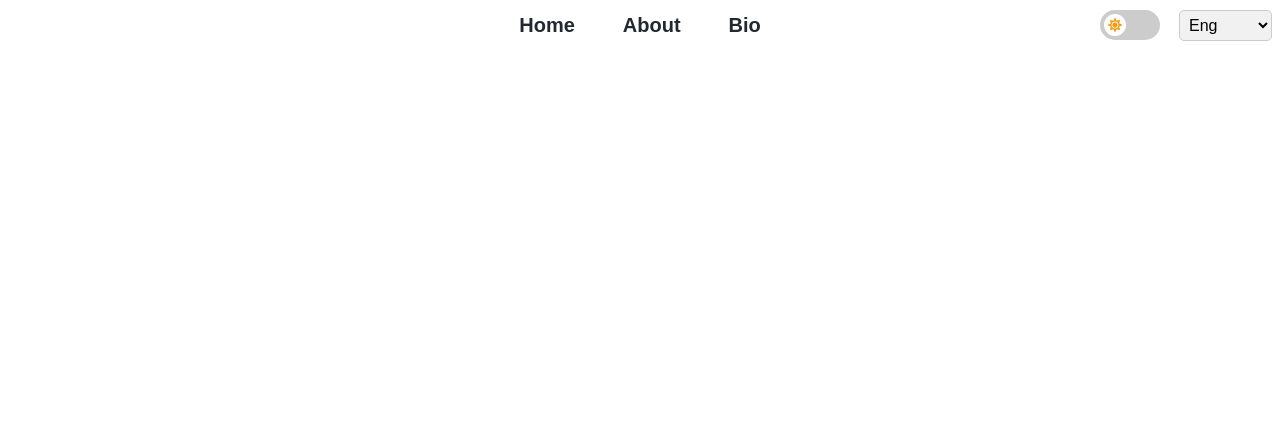
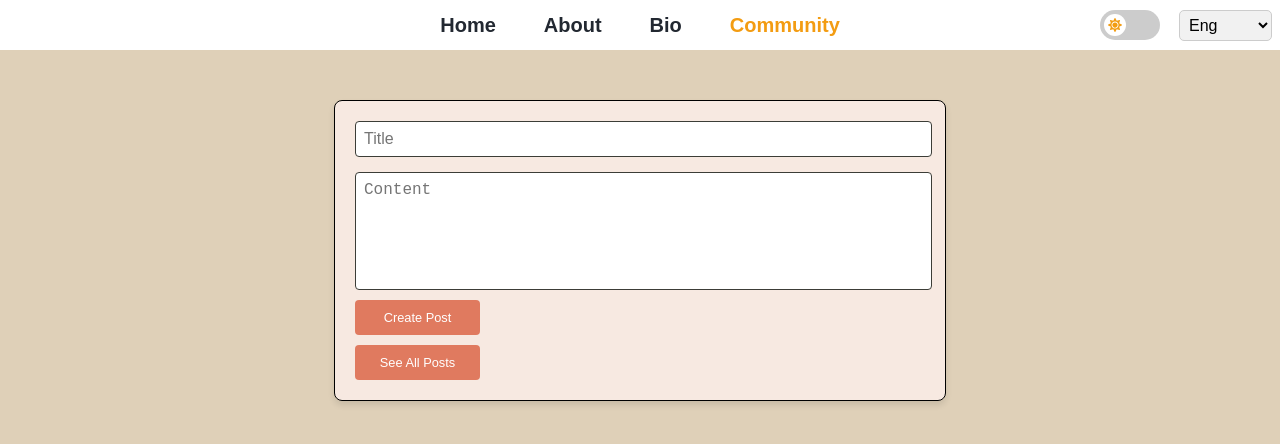
Before and after one commit to Sikharulidze/My-web-page, a React (Vite) app: page /community in a window 1280 px wide. Shown: the top 444 px of the page. Built offline with nearby package versions, Linux system fonts and the light colour scheme.

Commit message:
changed contact page name and fixed translations in json files

```diff
--- a/src/App.css
+++ b/src/App.css
@@ -593,7 +593,7 @@ body.dark .social-icon {
 }
 
 .post-creation {
-  background-color: #fff;
+  background-color: #f7e9e1;
   padding: 20px;
   border-radius: 8px;
   box-shadow: 0 4px 6px rgba(0, 0, 0, 0.1);
@@ -626,7 +626,7 @@ body.dark .social-icon {
 
 .post-creation button {
   padding: 10px 20px;
-  background-color: #007bff;
+  background-color: #e07a5f;
   color: white;
   border: none;
   border-radius: 4px;
@@ -641,5 +641,5 @@ body.dark .social-icon {
 }
 
 .post-creation button:hover {
-  background-color: #0056b3;
+  background-color: #d45f43;
 }
--- a/src/App.jsx
+++ b/src/App.jsx
@@ -8,7 +8,7 @@ import language_rus from "./locales/rus.json";
 import Home from "./pages/Home";
 import About from "./pages/About";
 import Bio from "./pages/Bio";
-import Contact from "./pages/Contact";
+import Community from "./pages/Community";
 import Layout from "./Layout";
 import ThemeManager from "./ThemeManager";
 
@@ -36,7 +36,7 @@ function App() {
           <Route path="/" element={<Home />} />
           <Route path="/about" element={<About />} />
           <Route path="/bio" element={<Bio />} />
-          <Route path="/contact" element={<Contact />} />
+          <Route path="/community" element={<Community />} />
         </Routes>
       </Layout>
     </>
--- a/src/Layout.jsx
+++ b/src/Layout.jsx
@@ -1,5 +1,5 @@
 import React, { useState, useEffect } from "react";
-import { NavLink } from "react-router-dom";
+import { NavLink, useLocation } from "react-router-dom";
 import { useTranslation } from "react-i18next";
 import i18n from "i18next";
 import lightDark from "./store/lightDark";
@@ -15,6 +15,7 @@ function Layout({ children }) {
   const dark = lightDark((state) => state.dark);
   const switchMode = lightDark((state) => state.switchMode);
 
+  const location = useLocation(); // <-- Added this
 
   const normalizeLang = (lng) => {
     if (!lng) return "eng";
@@ -23,7 +24,6 @@ function Layout({ children }) {
     if (lng.startsWith("ru")) return "rus";
     return "eng";
   };
-
 
   const [currentLang, setCurrentLang] = useState(normalizeLang(i18n.language));
 
@@ -62,23 +62,39 @@ function Layout({ children }) {
       <div className="home-top" style={{ position: "relative" }}>
         <NavLink
           to="/"
-          className={({ isActive }) => (isActive ? "home-links active" : "home-links")}
+          className={({ isActive }) =>
+            isActive ? "home-links active" : "home-links"
+          }
         >
           {t("nav.home")}
         </NavLink>
 
         <NavLink
           to="/about"
-          className={({ isActive }) => (isActive ? "home-links active" : "home-links")}
+          className={({ isActive }) =>
+            isActive ? "home-links active" : "home-links"
+          }
         >
           {t("nav.about")}
         </NavLink>
 
         <NavLink
           to="/bio"
-          className={({ isActive }) => (isActive ? "home-links active" : "home-links")}
+          className={({ isActive }) =>
+            isActive ? "home-links active" : "home-links"
+          }
         >
           {t("nav.bio")}
+        </NavLink>
+
+        {/* Show Community link always */}
+        <NavLink
+          to="/community"
+          className={({ isActive }) =>
+            isActive ? "home-links active" : "home-links"
+          }
+        >
+          {t("nav.community")}
         </NavLink>
 
         {/* Language Flag */}
--- a/src/locales/eng.json
+++ b/src/locales/eng.json
@@ -2,7 +2,7 @@
   "nav": {
     "home": "Home",
     "about": "About",
-    "contact": "Contact",
+    "community": "Community",
     "bio": "Bio"
 
   },
@@ -24,7 +24,7 @@
     "contactTitle": "Get In Touch",
     "contactSubtitle": "If you love donuts as much as I do",
     "contactDesc": "Love donuts as much as I do? Let's talk about how awesome they are! We can code while we eat donuts!",
-    "contactBtn": "Contact Me"
+    "contactBtn": "Join the forum"
   },
 
    "copyright": "© {{year}} Mariam Sikharulidze.",
@@ -32,8 +32,8 @@
 
 
 
-  "contact": {
-    "createPost": "Create New Post",
+  "community": {
+
     "titlePlaceholder": "Title",
     "contentPlaceholder": "Content",
     "createPostButton": "Create Post",
--- a/src/locales/geo.json
+++ b/src/locales/geo.json
@@ -2,7 +2,7 @@
   "nav": {
     "home": "მთავარი",
     "about": "ჩემს Შესახებ",
-    "contact": "კონტაქტი",
+    "community": "ფორუმი",
     "bio": "ბიოგრაფია"
   },
 
@@ -25,11 +25,11 @@
     "contactTitle": "დამიკავშირდით",
     "contactSubtitle": "თუ თქვენც ისევე გიყვართ დონატები როგორც მე",
     "contactDesc": "გიყვართ დონატები ისე როგორც მე? მოდი ვისაუბროთ როგორი შესანიშნავია დონატები! შეგვიძლია თან კოდი ვწეროთ,თან დონატები მივირთვათ!",
-    "contactBtn": "დამეკონტაქტეთ"
+    "contactBtn": "შემოუერთდი ფორუმს"
   },
 
- "contact": {
-    "createPost": "პოსტის შექმნა",
+ "community": {
+
     "titlePlaceholder": "სათაური",
     "contentPlaceholder": "შინაარსი",
     "createPostButton": "პოსტის შექმნა",
--- a/src/locales/rus.json
+++ b/src/locales/rus.json
@@ -2,7 +2,7 @@
   "nav": {
     "home": "дом",
     "about": "обо мне",
-    "contact": "контакт",
+    "community": "сообщество",
     "bio": "биография"
   },
   "home": {
@@ -23,13 +23,13 @@
     "contactTitle": "свяжитесь со мной",
     "contactSubtitle": "Если вы любите Донат так же, как и я",
     "contactDesc": "Любите ли вы Донат так, как люблю их я? Давайте поговорим о том, насколько вкусны Донат! Мы можем вместе писать код и вместе есть Донат!",
-    "contactBtn": "Свяжитесь со мной."
+    "contactBtn": "Присоединяйтесь к форуму."
   },
 
 
 
-  "contact": {
-    "createPost": "Создать новый пост",
+  "community": {
+
     "titlePlaceholder": "заголовок",
     "contentPlaceholder": "Содержание",
     "createPostButton": "Создать сообщение",
--- a/src/pages/About.jsx
+++ b/src/pages/About.jsx
@@ -75,7 +75,7 @@ function About() {
           <h2 className="otxi">{t("about.contactTitle")}</h2>
           <h3 className="sami">{t("about.contactSubtitle")}</h3>
           <p className="contact-message">{t("about.contactDesc")}</p>
-          <Link to="/contact" className="meili">
+          <Link to="/community" className="meili">
             {" "}
             {t("about.contactBtn")}
           </Link>
--- a/src/pages/Contact.jsx
+++ b/src/pages/Community.jsx
@@ -3,9 +3,7 @@ import axios from "axios";
 import lightDark from "../store/lightDark";
 import { useTranslation } from "react-i18next";
 
-
-
-const Contact = () => {
+const Community = () => {
   const { t } = useTranslation();
   const dark = lightDark((state) => state.dark);
 
@@ -21,12 +19,12 @@ const Contact = () => {
 
     try {
       await axios.post("http://localhost:5000/api/posts", postData);
-      alert(t("contact.postCreation.success"));
+      alert(t("community.postCreation.success"));
       setTitle("");
       setContent("");
     } catch (error) {
       console.error("Error creating post", error);
-      alert(t("contact.postCreation.error"));
+      alert(t("community.postCreation.error"));
     }
   };
 
@@ -39,24 +37,24 @@ const Contact = () => {
       setShowPosts((prevState) => !prevState);
     } catch (error) {
       console.error("Error fetching posts", error);
-      alert(t("contact.postFetch.error"));
+      alert(t("community.postFetch.error"));
     }
   };
 
   const deletePost = async (postId) => {
     try {
       await axios.delete(`http://localhost:5000/api/posts/${postId}`);
-      alert(t("contact.postDelete.success"));
+      alert(t("community.postDelete.success"));
       setPosts((prevPosts) => prevPosts.filter((post) => post.id !== postId));
     } catch (error) {
       console.error("Error deleting post", error);
-      alert(t("contact.postDelete.error"));
+      alert(t("community.postDelete.error"));
     }
   };
 
   return (
     <div
-      className="contact-page-wrapper"
+      className="community-page-wrapper"
       style={{
         backgroundColor: dark ? "#000" : "#DFD0B8",
         color: dark ? "#fff" : "#000",
@@ -77,7 +75,6 @@ const Contact = () => {
           width: "100%",
         }}
       >
-
         <div
           className="post-creation"
           style={{
@@ -86,15 +83,14 @@ const Contact = () => {
             border: "1px solid black",
           }}
         >
-          <h2>{t("contact.createPost")}</h2>
           <form onSubmit={handleSubmit}>
             <input
               type="text"
-              placeholder={t("contact.titlePlaceholder")}
+              placeholder={t("community.titlePlaceholder")}
               value={title}
               onChange={(e) => setTitle(e.target.value)}
               style={{
-                width: "100%",
+                width: "98%",
                 padding: "8px",
                 backgroundColor: "#fff",
                 color: "#000",
@@ -102,11 +98,11 @@ const Contact = () => {
               }}
             />
             <textarea
-              placeholder={t("contact.contentPlaceholder")}
+              placeholder={t("community.contentPlaceholder")}
               value={content}
               onChange={(e) => setContent(e.target.value)}
               style={{
-                width: "100%",
+                width: "98%",
                 padding: "8px",
                 height: "100px",
                 marginBottom: "10px",
@@ -115,8 +111,8 @@ const Contact = () => {
                 border: "1px solid #3C3D37",
               }}
             />
-            <button type="submit" style={{ padding: "10px 15px" }}>
-              {t("contact.createPostButton")}
+            <button type="submit" style={{ padding: "10px 15px", backgroundColor: "#e07a5f", color: "#fff", border: "none", cursor: "pointer" }}>
+              {t("community.createPostButton")}
             </button>
           </form>
 
@@ -124,9 +120,7 @@ const Contact = () => {
             onClick={fetchPosts}
             style={{ marginTop: "10px", padding: "10px 15px" }}
           >
-            {showPosts
-              ? t("contact.collapsePosts")
-              : t("contact.viewAllPosts")}
+            {showPosts ? t("community.collapsePosts") : t("community.viewAllPosts")}
           </button>
         </div>
 
@@ -140,11 +134,17 @@ const Contact = () => {
               marginBottom: "30px",
             }}
           >
-            <h3 style={{ color: dark ? "#fff" : "#000" }}>
-              {t("contact.allPosts")}
+            <h3
+              style={{
+                color: dark ? "#fff" : "#000",
+                display: "inline-block",
+                borderBottom: `2px  ${dark ? "#fff" : "#000"}`,
+              }}
+            >
+              {t("community.allPosts")}
             </h3>
             {posts.length === 0 ? (
-              <p>{t("contact.noPosts")}</p>
+              <p>{t("community.noPosts")}</p>
             ) : (
               posts.map((post) => (
                 <div
@@ -156,8 +156,9 @@ const Contact = () => {
                     marginBottom: "10px",
                     width: "100%",
                     boxSizing: "border-box",
-                    backgroundColor: dark ? "white" : "#f9f9f9",
+                    backgroundColor: dark ? "#F7E9E1" : "#F7E9E1",
                     color: dark ? "#000" : "#000",
+                    borderRadius: "10px",
                   }}
                 >
                   <h4 style={{ color: dark ? "#000" : "#000" }}>
@@ -165,7 +166,7 @@ const Contact = () => {
                   </h4>
                   <p>{post.content}</p>
                   <small>
-                    {t("contact.createdAt", {
+                    {t("community.createdAt", {
                       date: new Date(post.created_at).toLocaleString(),
                     })}
                   </small>
@@ -185,8 +186,14 @@ const Contact = () => {
                         border: "none",
                         cursor: "pointer",
                       }}
+                      onMouseEnter={(e) =>
+                        (e.target.style.backgroundColor = "#A30808")
+                      }
+                      onMouseLeave={(e) =>
+                        (e.target.style.backgroundColor = "#CF0A0A")
+                      }
                     >
-                      {t("contact.deletePostButton")}
+                      {t("community.deletePostButton")}
                     </button>
                   </div>
                 </div>
@@ -199,4 +206,4 @@ const Contact = () => {
   );
 };
 
-export default Contact;
+export default Community;
```
